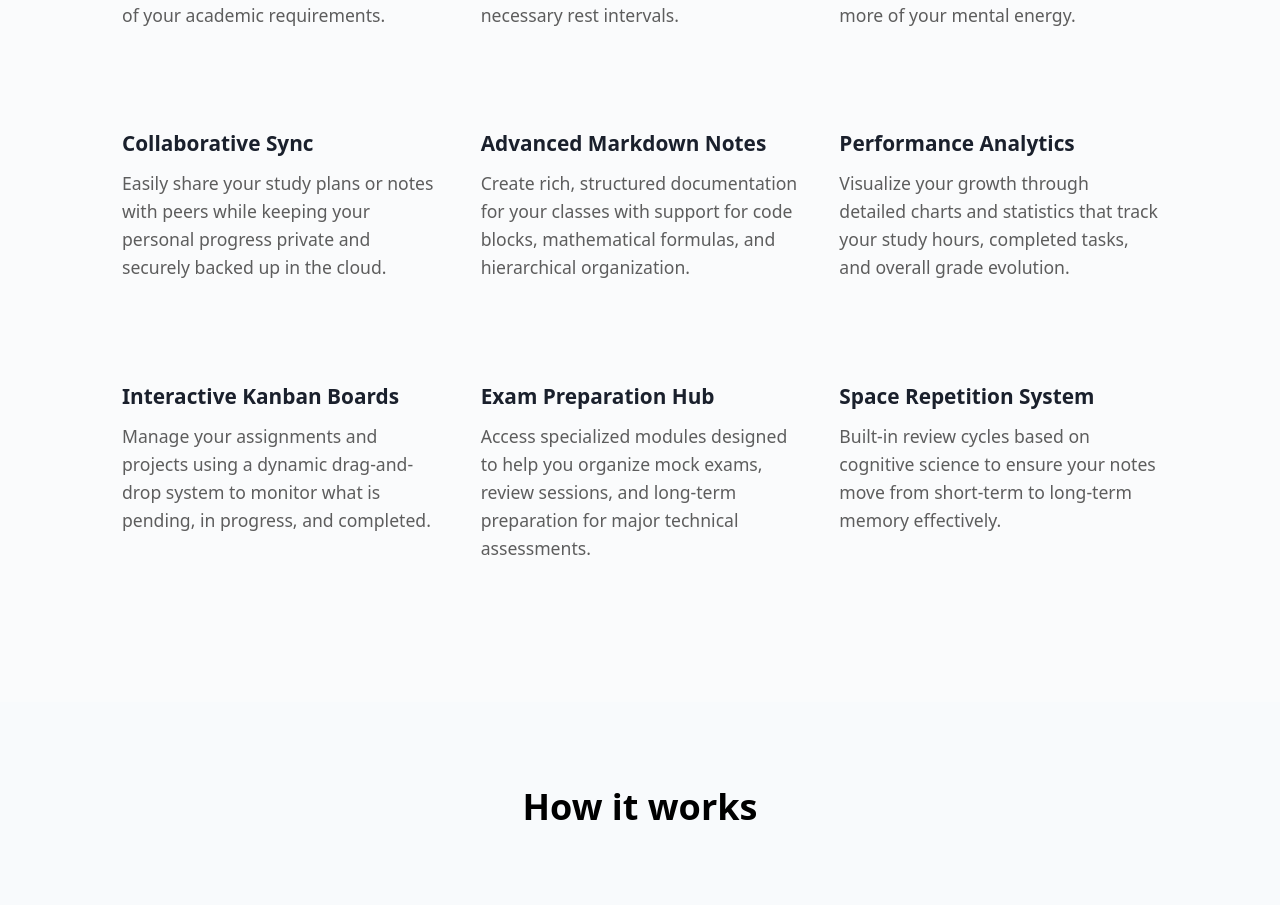
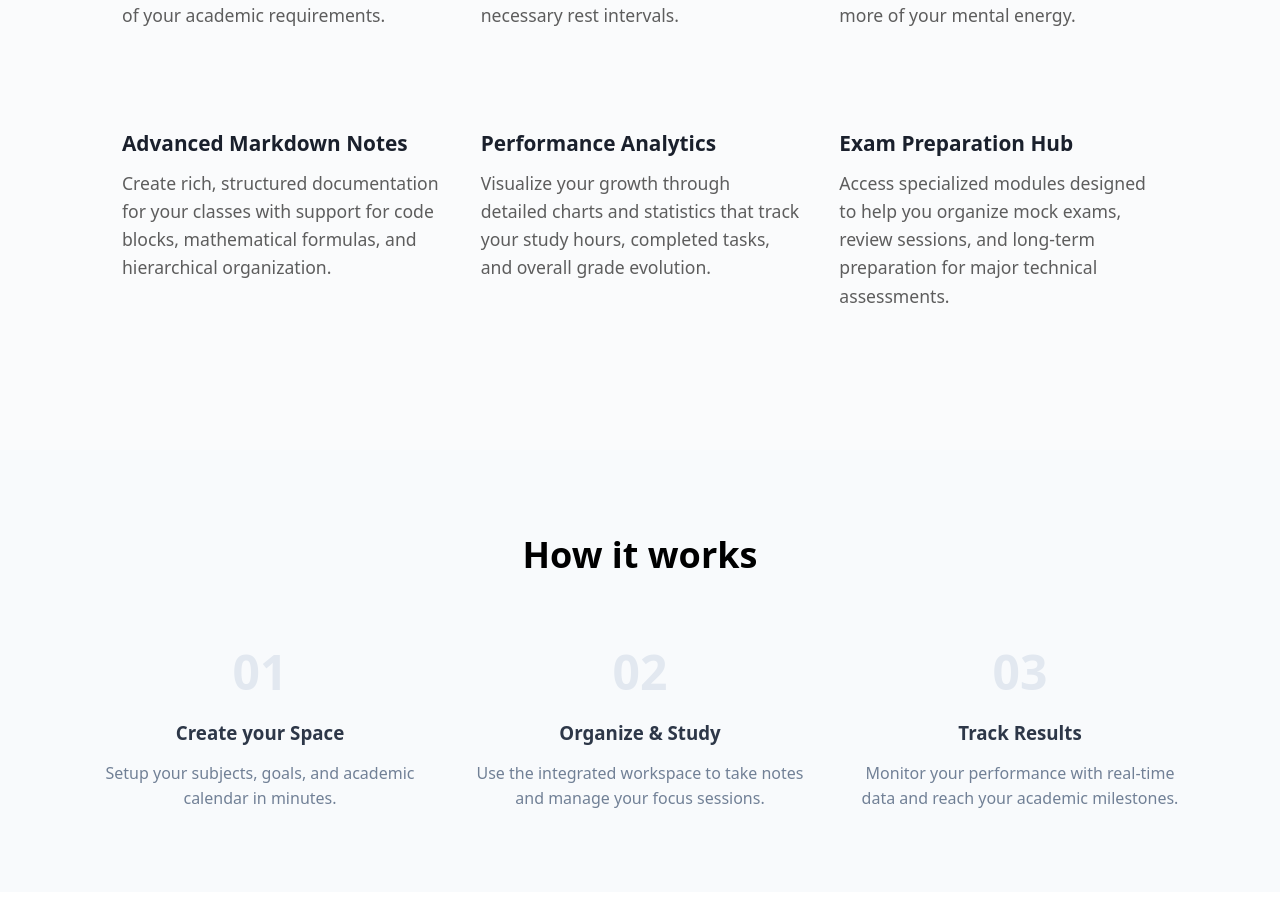
Before and after one commit to 0xGaziin/orbital, a React (Vite) app: page / in a window 1280 px wide. Shown: the part 870-1775 px from the top of the page. Built offline with nearby package versions, Linux system fonts and the light colour scheme.

Commit message:
feat: removed some sections

```diff
--- a/src/pages/Home/Home.jsx
+++ b/src/pages/Home/Home.jsx
@@ -51,13 +51,6 @@ function Home() {
           </div>
 
           <div className={styles.featureCard}>
-            <h3>Collaborative Sync</h3>
-            <p className={styles.featuresDescription}>
-              Easily share your study plans or notes with peers while keeping your personal progress private and securely backed up in the cloud.
-            </p>
-          </div>
-
-          <div className={styles.featureCard}>
             <h3>Advanced Markdown Notes</h3>
             <p className={styles.featuresDescription}>
               Create rich, structured documentation for your classes with support for code blocks, mathematical formulas, and hierarchical organization.
@@ -72,23 +65,9 @@ function Home() {
           </div>
 
           <div className={styles.featureCard}>
-            <h3>Interactive Kanban Boards</h3>
-            <p className={styles.featuresDescription}>
-              Manage your assignments and projects using a dynamic drag-and-drop system to monitor what is pending, in progress, and completed.
-            </p>
-          </div>
-
-          <div className={styles.featureCard}>
             <h3>Exam Preparation Hub</h3>
             <p className={styles.featuresDescription}>
               Access specialized modules designed to help you organize mock exams, review sessions, and long-term preparation for major technical assessments.
-            </p>
-          </div>
-
-          <div className={styles.featureCard}>
-            <h3>Space Repetition System</h3>
-            <p className={styles.featuresDescription}>
-              Built-in review cycles based on cognitive science to ensure your notes move from short-term to long-term memory effectively.
             </p>
           </div>
         </div>
```
